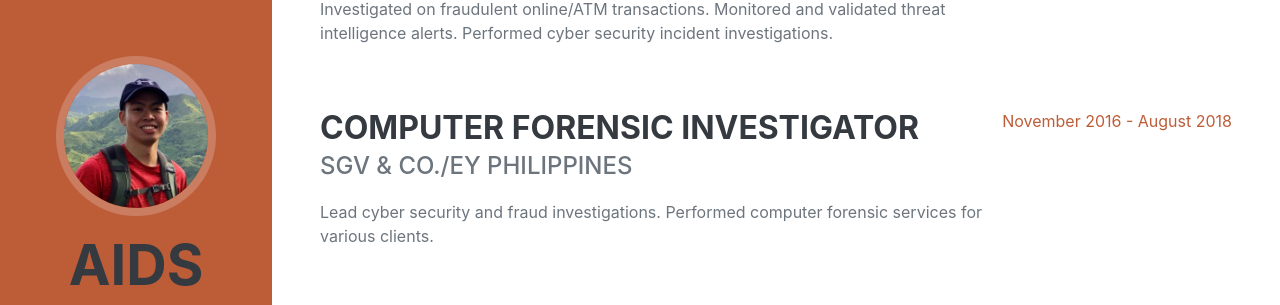
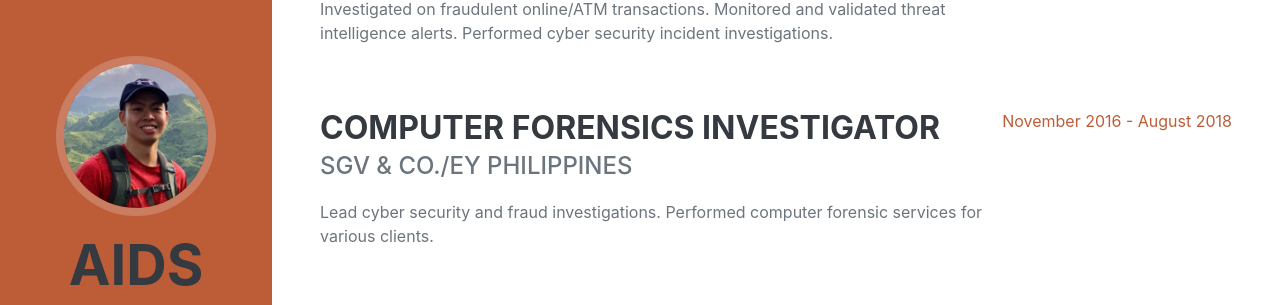
Before and after one commit to aidsperez/aidsperez.github.io, a Jekyll site: the page built from index.html, in a window 1280 px wide and 900 px high, scrolled down 1046 px. Shown: the part 152-457 px from the top of the window. Built offline with Jekyll 4.4.1, drawn with Linux system fonts in a browser that asks for light colours; some web fonts are replaced.

Commit message:
edited experience section

```diff
--- a/index.html
+++ b/index.html
@@ -59,7 +59,7 @@ layout: default
             </div>
             <div class="d-flex flex-column flex-md-row justify-content-between mb-5">
                 <div class="flex-grow-1">
-                    <h3 class="mb-0">Computer Forensic Investigator</h3>
+                    <h3 class="mb-0">Computer Forensics Investigator</h3>
                     <div class="subheading mb-3">SGV & Co./EY Philippines</div>
                     <p>Lead cyber security and fraud investigations. Performed computer forensic services for various clients.</p>
                 </div>
```
